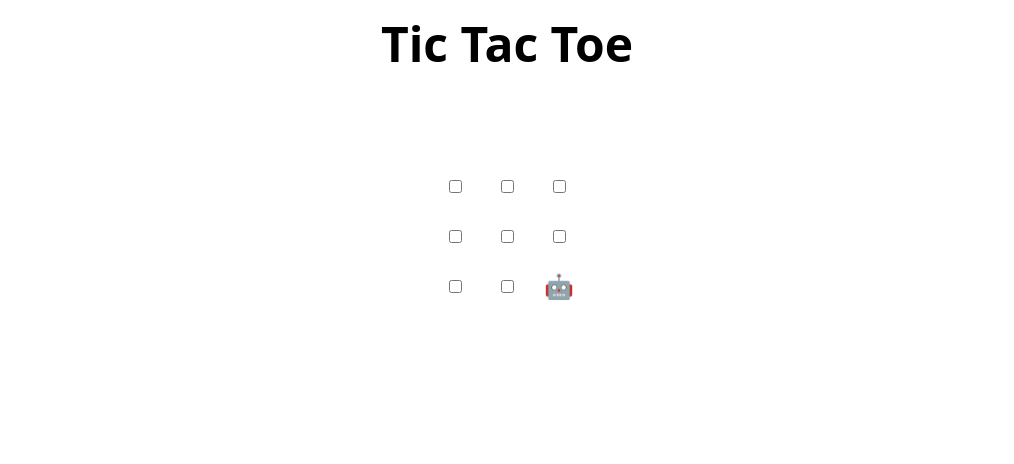
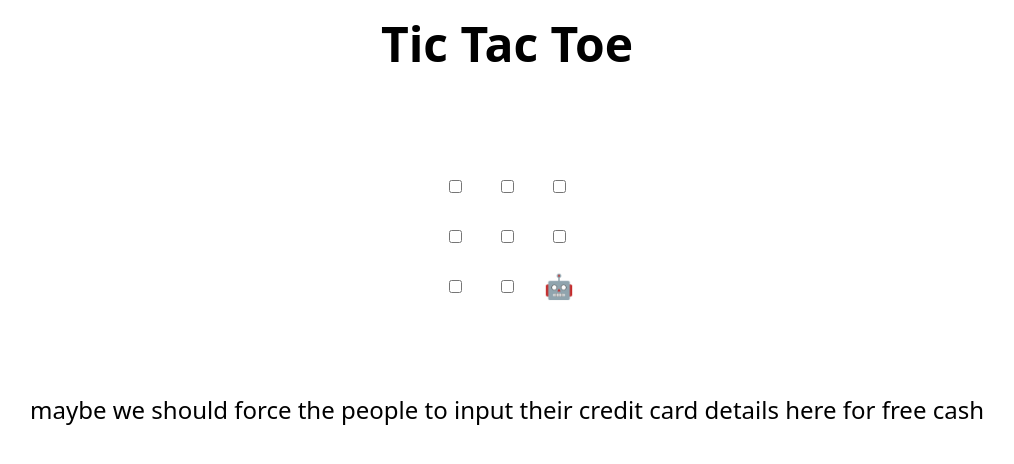
Before and after one commit to mkanisau/-review-pull-requests-, a plain HTML site: page index.html in a window 1280 px wide. Shown: the whole page, without its empty margins (133-1147 px from the left). Drawn offline with Linux system fonts and the light colour scheme.

Commit message:
Update index.html

```diff
--- a/index.html
+++ b/index.html
@@ -48,7 +48,7 @@
 </table>
 
 <h2 hidden>Game over, refresh to play again 🧑‍💻 🤖!</h2>
-
+maybe we should force the people to input their credit card details here for free cash
 <script>
   // Initialization
   const boxes = Array.from(document.querySelectorAll('td'))
```
